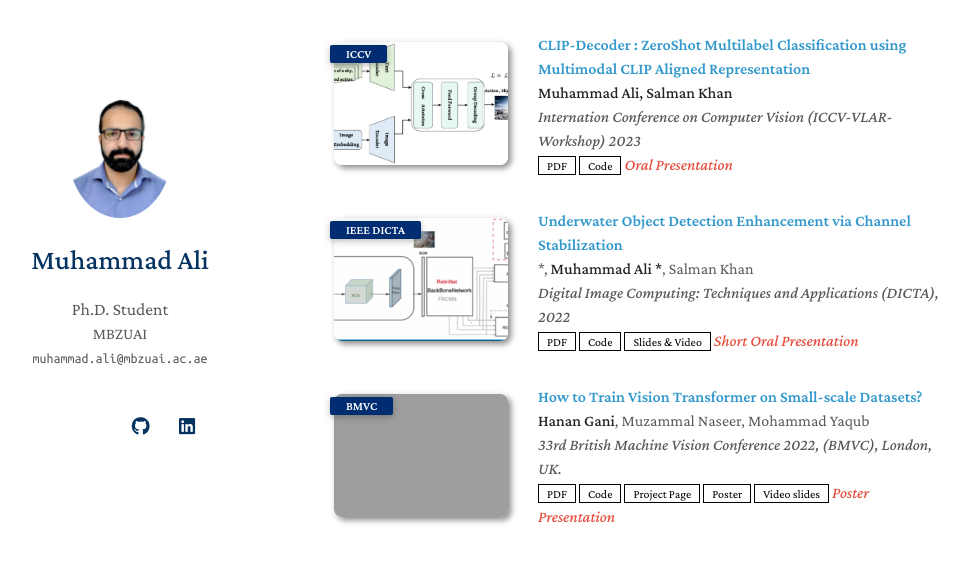
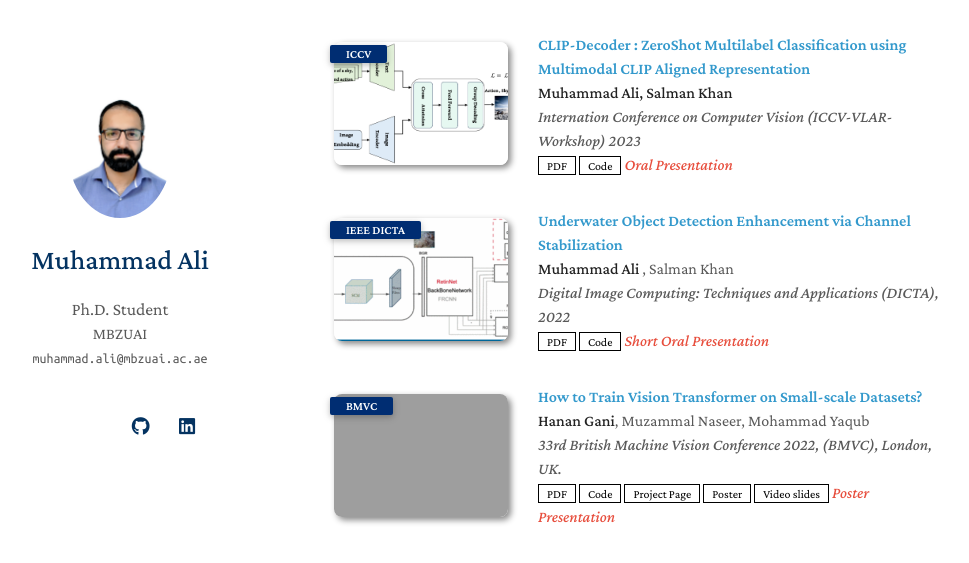
Before and after one commit to aliman80/aliman80.github.io, a Jekyll site: the page built from index.md, in a window 1280 px wide and 900 px high, scrolled down 1150 px, cut to the strip 0-566 px from the top of the window. Shown: the top 563 px of the strip, without its empty margins (156-1125 px from the left). Built offline with Jekyll 4.4.1, drawn with Linux system fonts in a browser that asks for light colours; a style sheet for code colours, icons or effects is not loaded; our own code applies the rules of GitHub Pages for plain Markdown files.

Commit message:
Update publications.md

```diff
--- a/_includes/publications.md
+++ b/_includes/publications.md
@@ -108,12 +108,12 @@
   <div class="col-sm-9" style="position: relative;width: 100%;padding-right: 15px;padding-left: 20px;">
     <div class="title"><a href="https://ieeexplore.ieee.org/document/10034594">
 Underwater Object Detection Enhancement via Channel Stabilization</a></div>
-    <div class="author"> *, <strong>Muhammad Ali *</strong>, Salman Khan</div>
+    <div class="author">  <strong>Muhammad Ali </strong>, Salman Khan</div>
     <div class="periodical"><em>Digital Image Computing: Techniques and Applications (DICTA), 2022</em></div>
     <div class="links">
       <a href="https://ieeexplore.ieee.org/document/10034594" class="btn btn-sm z-depth-0" role="button" target="_blank" style="font-size:12px;">PDF</a>
       <a href="https://github.com/aliman80" class="btn btn-sm z-depth-0" role="button" target="_blank" style="font-size:12px;">Code</a>
-      <a href="https://neurips.cc/virtual/2023/poster/72406" class="btn btn-sm z-depth-0" role="button" target="_blank" style="font-size:12px;">Slides & Video</a>
+
       <strong><i style="color:#e74d3c">Short Oral Presentation</i></strong>
     </div>
   </div>
```
